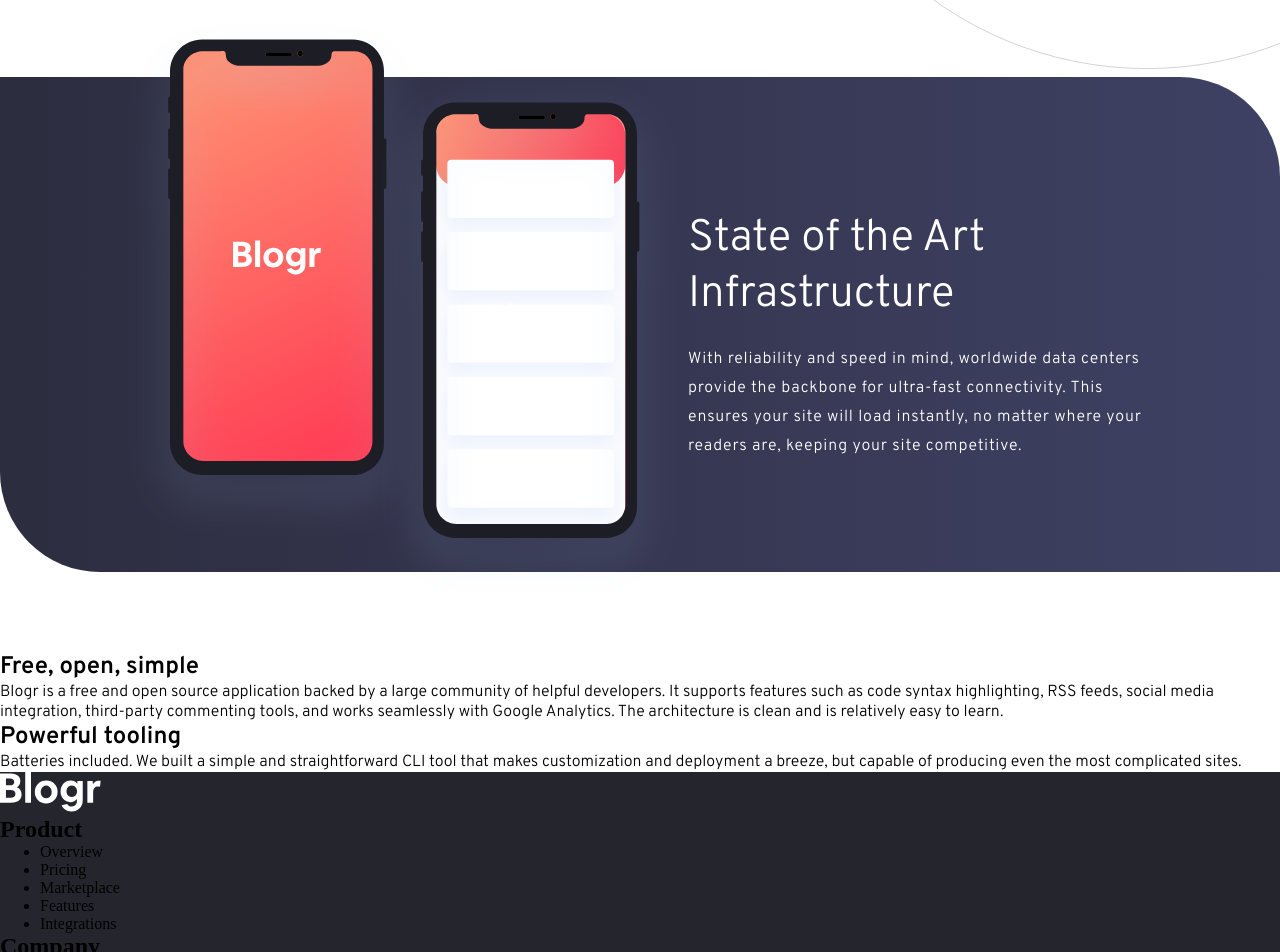
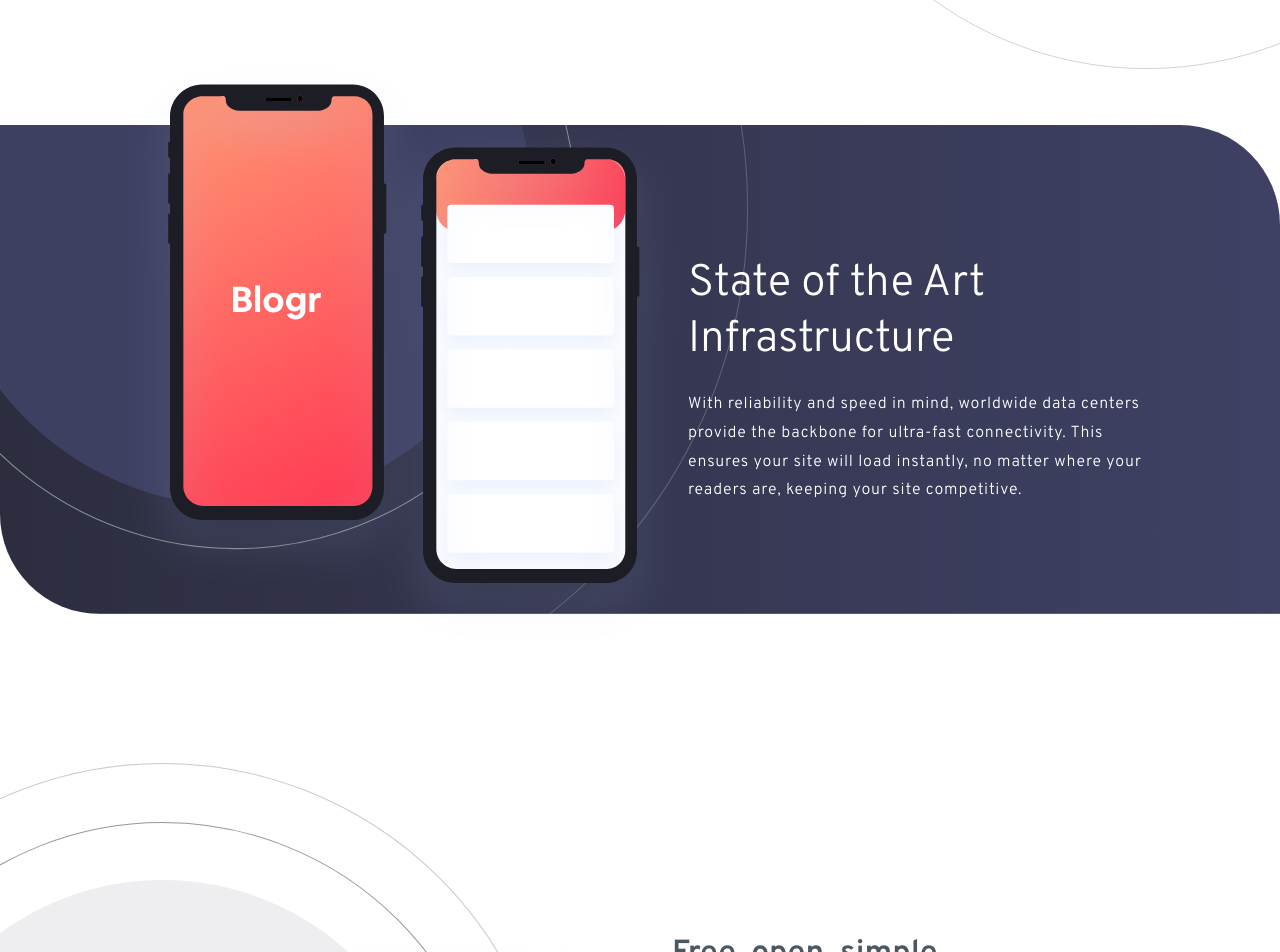
Before and after one commit to mattreee/blogr-landing-page-frontend-mentor, a React (Create React App) app: page / in a window 1280 px wide. Shown: the part 1500-2452 px from the top of the page. Built offline with nearby package versions, Linux system fonts and the light colour scheme.

Commit message:
desktop done

```diff
--- a/src/css/main.css
+++ b/src/css/main.css
@@ -11,9 +11,6 @@
 
 .header {
   font-family: "Ubuntu", sans-serif;
-  background-image: url("../images/bg-pattern-intro-desktop.svg"), radial-gradient(circle at 60%, #ff3d54, #ff8f70);
-  background-size: 200%;
-  background-position: 20% 50%;
   border-radius: 0 0 0 120px;
   display: -webkit-box;
   display: -ms-flexbox;
@@ -25,6 +22,9 @@
   gap: 20%;
   width: 100%;
   height: 85vh;
+  background-image: url("../images/bg-pattern-intro-desktop.svg"), radial-gradient(circle at 60%, #ff3d54, #ff8f70);
+  background-size: 200%;
+  background-position: 20% 50%;
 }
 
 .header__navigation {
@@ -76,6 +76,7 @@
 
 .header__menu button:hover {
   font-weight: 600;
+  text-decoration: underline;
 }
 
 .header__menu:focus-within > * {
@@ -141,6 +142,11 @@
   border-radius: 25px;
 }
 
+.header__signup:hover {
+  color: white;
+  background-color: #ff7a85;
+}
+
 .hero {
   font-family: "Overpass", sans-serif;
   color: white;
@@ -178,6 +184,11 @@
   cursor: pointer;
 }
 
+.hero__start:hover {
+  color: white;
+  background-color: #ff7a85;
+}
+
 .hero__more {
   font-family: "Ubuntu", sans-serif;
   font-weight: 700;
@@ -187,6 +198,11 @@
   padding: 1em;
   border-radius: 25px;
   cursor: pointer;
+}
+
+.hero__more:hover {
+  background-color: white;
+  color: #ff525d;
 }
 
 .main {
@@ -226,11 +242,15 @@
 }
 
 .main__second {
-  padding: 7em 11em;
+  margin-top: 3em;
+  padding: 6.8em 11em;
   color: white;
   border-radius: 0 100px 0 100px;
-  background-image: -webkit-gradient(linear, left top, right top, from(#2c2d3f), to(#3f4164));
-  background-image: linear-gradient(to right, #2c2d3f, #3f4164);
+  background-image: url("../images/bg-pattern-circles.svg"), -webkit-gradient(linear, left top, right top, from(#2c2d3f), to(#3f4164));
+  background-image: url("../images/bg-pattern-circles.svg"), linear-gradient(to right, #2c2d3f, #3f4164);
+  background-repeat: no-repeat;
+  background-size: 80%, auto;
+  background-position: -108% 80%;
 }
 
 .main__second .phones-div {
@@ -258,14 +278,78 @@
 }
 
 .main__third {
-  margin-top: 5em;
+  padding: 0 10em;
+  margin: 2em 0;
+  border-top: 18em solid transparent;
+  border-bottom: 18em solid transparent;
+  background-image: url(../images/illustration-laptop-desktop.svg);
+  background-repeat: no-repeat;
+  background-position: -75%;
+}
+
+.main__third .section {
+  color: #4b5862;
+  width: 50%;
+  margin-left: 40vw;
+}
+
+.main__third .section__subtitle {
+  font-size: 4vmin;
+  margin-top: 5em 0;
+}
+
+.main__third .section__paragraph {
+  margin-top: 1.2em;
+  margin-bottom: 3em;
+  line-height: 1.8em;
 }
 
 .footer {
   background-color: #25252d;
+  color: #c8c8cb;
+  font-family: "Ubuntu", sans-serif;
+  display: -webkit-box;
+  display: -ms-flexbox;
+  display: flex;
+  -webkit-box-align: start;
+      -ms-flex-align: start;
+          align-items: flex-start;
+  gap: 10em;
+  padding: 4em 0;
+  padding-left: 10vw;
+  border-radius: 0 100px 0 0;
+}
+
+.footer h2 {
+  font-size: 1.2em;
+}
+
+.footer ul {
+  list-style: none;
+  margin-top: 2em;
+  padding: 0;
+  display: -webkit-box;
+  display: -ms-flexbox;
+  display: flex;
+  -webkit-box-orient: vertical;
+  -webkit-box-direction: normal;
+      -ms-flex-direction: column;
+          flex-direction: column;
+  gap: 1em;
+}
+
+.footer li {
+  font-weight: 500;
+}
+
+.footer li:hover {
+  text-decoration: underline;
+  cursor: pointer;
 }
 
 .attribution {
+  color: white;
+  background-color: #25252d;
   font-size: 11px;
   text-align: center;
 }
--- a/src/css/main.scss
+++ b/src/css/main.scss
@@ -42,18 +42,18 @@ $fw-ubuntu-bold: 700;
 
 .header {
   font-family: $ff-ubuntu;
+  border-radius: 0 0 0 120px;
+  display: flex;
+  flex-direction: column;
+  gap: 20%;
+  width: 100%;
+  height: 85vh;
+
   background-image:
     url('../images/bg-pattern-intro-desktop.svg'),
     radial-gradient(circle at 60%, $light-red, $very-light-red);
   background-size: 200%;
   background-position: 20% 50%;
-  border-radius: 0 0 0 120px;
-
-  display: flex;
-  flex-direction: column;
-  gap: 20%;
-  width: 100%;
-  height: 85vh;
 
   &__navigation {
     display: flex;
@@ -93,6 +93,7 @@ $fw-ubuntu-bold: 700;
 
     button:hover {
       font-weight: $fw-overpass-semi-bold;
+      text-decoration: underline;
     }
 
     &:focus-within > * {
@@ -153,6 +154,11 @@ $fw-ubuntu-bold: 700;
     background-color: $white;
     padding: .6em 1.5em;
     border-radius: 25px;
+
+    &:hover {
+      color: $white;
+      background-color: $very-light-red-cta-hover-background;
+    }
   }
 }
 
@@ -186,6 +192,11 @@ $fw-ubuntu-bold: 700;
     padding: 1em;
     border-radius: 25px;
     cursor: pointer;
+
+    &:hover {
+      color: $white;
+      background-color: $very-light-red-cta-hover-background;
+    }
   }
 
   &__more {
@@ -197,6 +208,11 @@ $fw-ubuntu-bold: 700;
     padding: 1em;
     border-radius: 25px;
     cursor: pointer;
+
+    &:hover {
+      background-color: $white;
+      color: $light-red-cta-text;
+    }
   }
 }
 
@@ -239,20 +255,16 @@ $fw-ubuntu-bold: 700;
   }
 
   &__second {
-    padding: 7em 11em;
-    // border-bottom: 9em solid transparent;
-    // border-top: 10em solid transparent;
+    margin-top: 3em;
+    padding: 6.8em 11em;
     color: $white;
     border-radius: 0 100px 0 100px;
-    // background-image:
-      // url('../images/illustration-phones.svg'),
-      // url('../images/bg-pattern-circles.svg');
-    // background-color: $very-dark-blue-headings;
     background-image:
+      url('../images/bg-pattern-circles.svg'),
       linear-gradient(to right, $very-dark-gray-blue, $very-dark-desatured-blue);
-    // background-repeat: no-repeat;
-    // background-size: auto, 80%;
-    // background-position: 10% 50%, -80% 80%;
+    background-repeat: no-repeat;
+    background-size: 80%, auto;
+    background-position: -108% 80%;
 
     .phones-div {
       position: absolute;
@@ -279,15 +291,71 @@ $fw-ubuntu-bold: 700;
   }
 
   &__third {
-    margin-top: 5em;
+    padding: 0 10em;
+    margin: 2em 0;
+    border-top: 18em solid transparent;
+    border-bottom: 18em solid transparent;
+
+    background-image: url(../images/illustration-laptop-desktop.svg);
+    background-repeat: no-repeat;
+    background-position: -75%;
+
+    .section {
+      color: $very-dark-grayish-blue-body-copy;
+      width: 50%;
+      margin-left: 40vw;
+
+      &__subtitle {
+        font-size: 4vmin;
+        margin-top: 5em 0;
+      }
+
+      &__paragraph {
+        margin-top: 1.2em;
+        margin-bottom: 3em;
+        line-height: 1.8em;
+      }
+    }
   }
 }
 
 .footer {
   background-color: $very-dark-black-blue-footer-background;
+  color: $grayish-blue-footer-text;
+  font-family: $ff-ubuntu;
+  display: flex;
+  align-items: flex-start;
+  gap: 10em;
+  padding: 4em 0;
+  padding-left: 10vw;
+  border-radius: 0 100px 0 0;
+
+  h2 {
+    font-size: 1.2em;
+  }
+
+  ul {
+    list-style: none;
+    margin-top: 2em;
+    padding: 0;
+    display: flex;
+    flex-direction: column;
+    gap: 1em;
+  }
+
+  li {
+    font-weight: $fw-ubuntu-medium;
+  }
+
+  li:hover {
+    text-decoration: underline;
+    cursor: pointer;
+  }
 }
 
 .attribution {
+  color: white;
+  background-color: $very-dark-black-blue-footer-background;
   font-size: 11px;
   text-align: center;
 }
```
Also changed, not shown: 1 other file (tests, documents, lock files or other folders).
